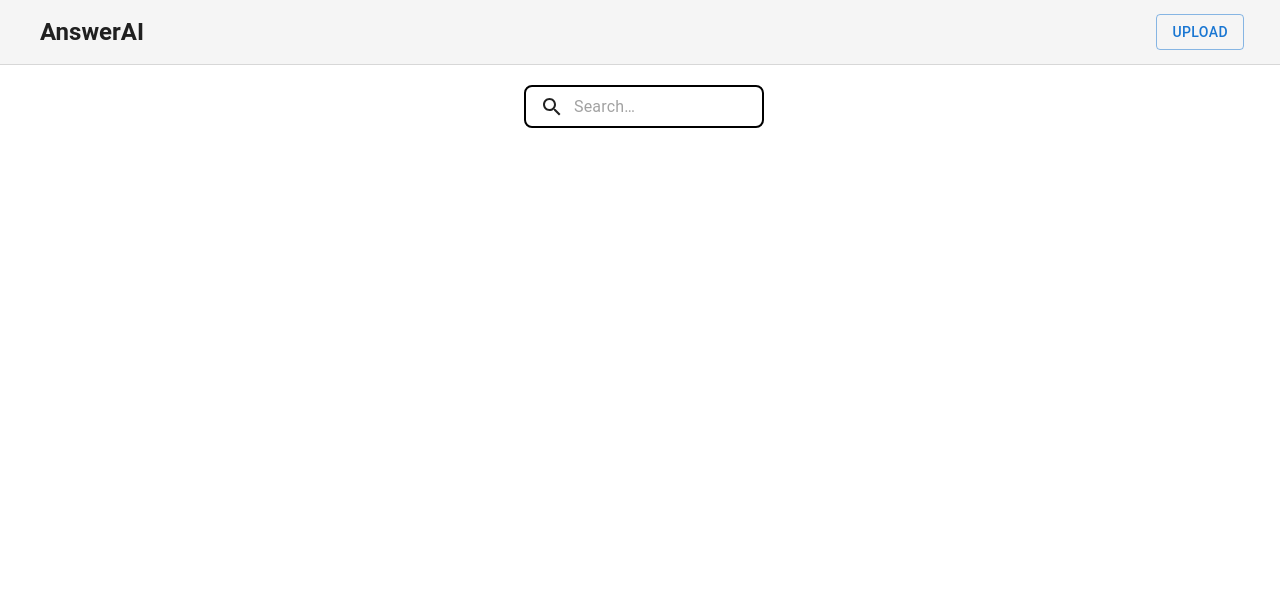
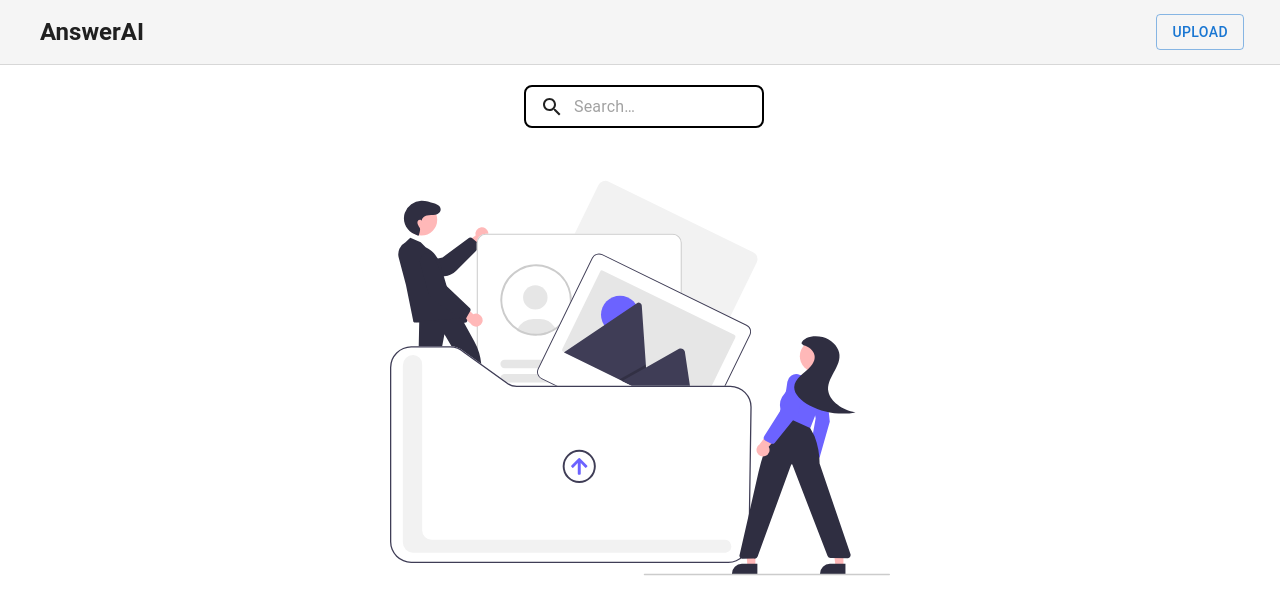
Before and after one commit to nisuJaiswal/hackNuThon, a React (Vite) app: page / in a window 1280 px wide. Shown: the top 614 px of the page. Built offline with nearby package versions, Linux system fonts and the light colour scheme.

Commit message:
Home Updated

```diff
--- a/src/pages/Home.jsx
+++ b/src/pages/Home.jsx
@@ -2,7 +2,7 @@ import React from "react";
 import { styled, alpha } from "@mui/material/styles";
 import InputBase from "@mui/material/InputBase";
 import SearchIcon from "@mui/icons-material/Search";
-import Header from "../components/Header";
+import Header from "../components/Header.jsx";
 import Dropzone from "react-dropzone";
 
 const Home = () => {
@@ -71,6 +71,9 @@ const Home = () => {
           />
         </Search>
       </div>
+      <div style={{ display: "flex", justifyContent: "center" }}>
+        <img src="/image.svg" width={"500px"} height={"500px"} />
+      </div>
     </>
   );
 };
```
Also changed, not shown: public/image.svg (added).
